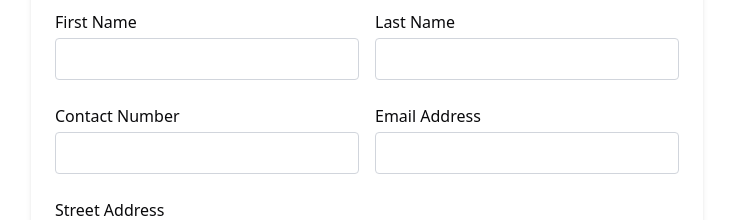
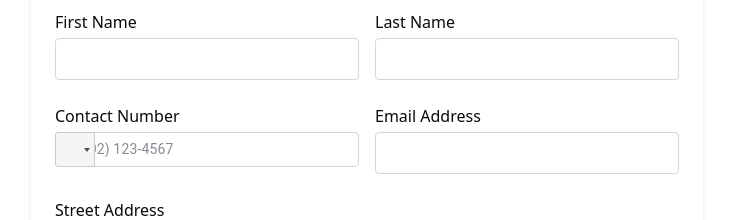
Before and after one commit to ChandanKumarWeb/LocoMotor-Care, a Next.js app: page /services in a window 1280 px wide. Shown: the part 1260-1480 px from the top of the page, without its empty margins (273-1006 px from the left). Built offline with nearby package versions, Linux system fonts and the light colour scheme.

Commit message:
added contact number country code

```diff
--- a/package.json
+++ b/package.json
@@ -33,6 +33,7 @@
     "react": "^19.0.0",
     "react-dom": "^19.0.0",
     "react-icons": "^5.5.0",
+    "react-phone-input-2": "^2.15.1",
     "tailwind-merge": "^3.2.0",
     "tailwindcss-animate": "^1.0.7"
   },
--- a/src/app/Components/AppointmentForm.tsx
+++ b/src/app/Components/AppointmentForm.tsx
@@ -1,12 +1,15 @@
 "use client";
 
 import { useState } from "react";
-
+import PhoneInput from 'react-phone-input-2';
+import 'react-phone-input-2/lib/style.css';
 export default function AppointmentForm() {
   const [selectedDate, setSelectedDate] = useState("");
   const [selectedTime, setSelectedTime] = useState("");
   const [useCustomTime, setUseCustomTime] = useState(false);
   const [customTime, setCustomTime] = useState("");
+    const [phone, setPhone] = useState('');
+
   // Calculate today's date and max date (3 months ahead)
   const today = new Date();
   const minDate = new Date(today);
@@ -62,13 +65,17 @@ export default function AppointmentForm() {
       </div>
 
       {/* Contact & Email */}
-      <div className="grid grid-cols-1 md:grid-cols-2 gap-4">
+       <div className="grid grid-cols-1 md:grid-cols-2 gap-4">
         <div className="flex flex-col">
           <label className="font-medium mb-1">Contact Number</label>
-          <input
-            type="tel"
-            className="w-full p-2 border border-gray-300 dark:border-neutral-700 rounded bg-white dark:bg-neutral-800 text-gray-900 dark:text-gray-100"
-            required
+          <PhoneInput
+            country={'auto'}
+            value={phone}
+            onChange={setPhone}
+            inputClass="w-full !p-2 !border !border-gray-300 dark:!border-neutral-700 !rounded !bg-white dark:!bg-neutral-800 !text-gray-900 dark:!text-gray-100"
+            containerClass="w-full"
+            inputStyle={{ width: '100%' }}
+            enableSearch
           />
         </div>
         <div className="flex flex-col">
```
Also changed, not shown: 1 other file (tests, documents, lock files or other folders).
